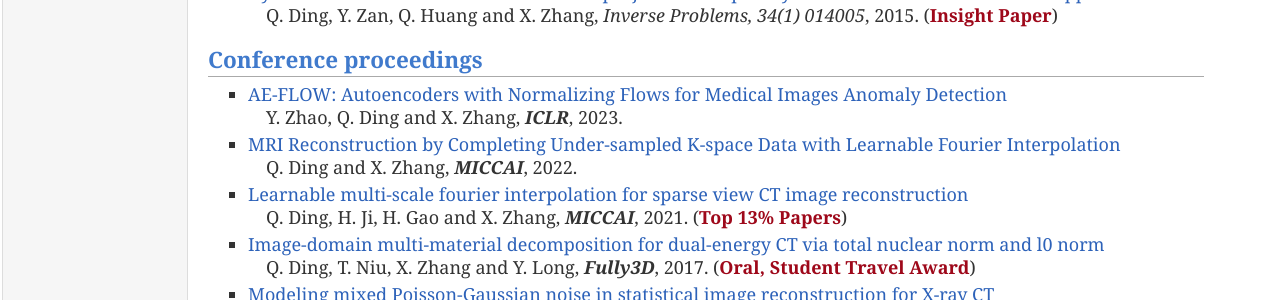
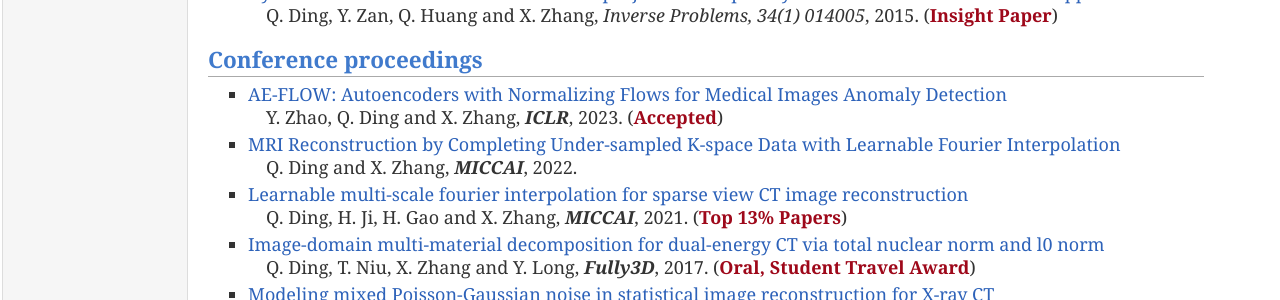
Before and after one commit to QqDing/QqDing.github.io, a Jekyll site: the page built from publication.md, in a window 1280 px wide. Shown: the part 997-1297 px from the top of the page. Built offline with Jekyll 4.4.1, drawn with Linux system fonts in a browser that asks for light colours.

Commit message:
Update pub_conference.yml

```diff
--- a/_data/pub_conference.yml
+++ b/_data/pub_conference.yml
@@ -3,7 +3,7 @@
   venue: ICLR
   year: 2023
   url: https://openreview.net/pdf?id=9OmCr1q54Z
-  misc:
+  misc: <span style="font-weight:600;color:#9e081a;">Accepted</span>
 - authors: Q. Ding and X. Zhang
   title: MRI Reconstruction by Completing Under-sampled K-space Data with Learnable Fourier Interpolation
   venue: MICCAI
```
